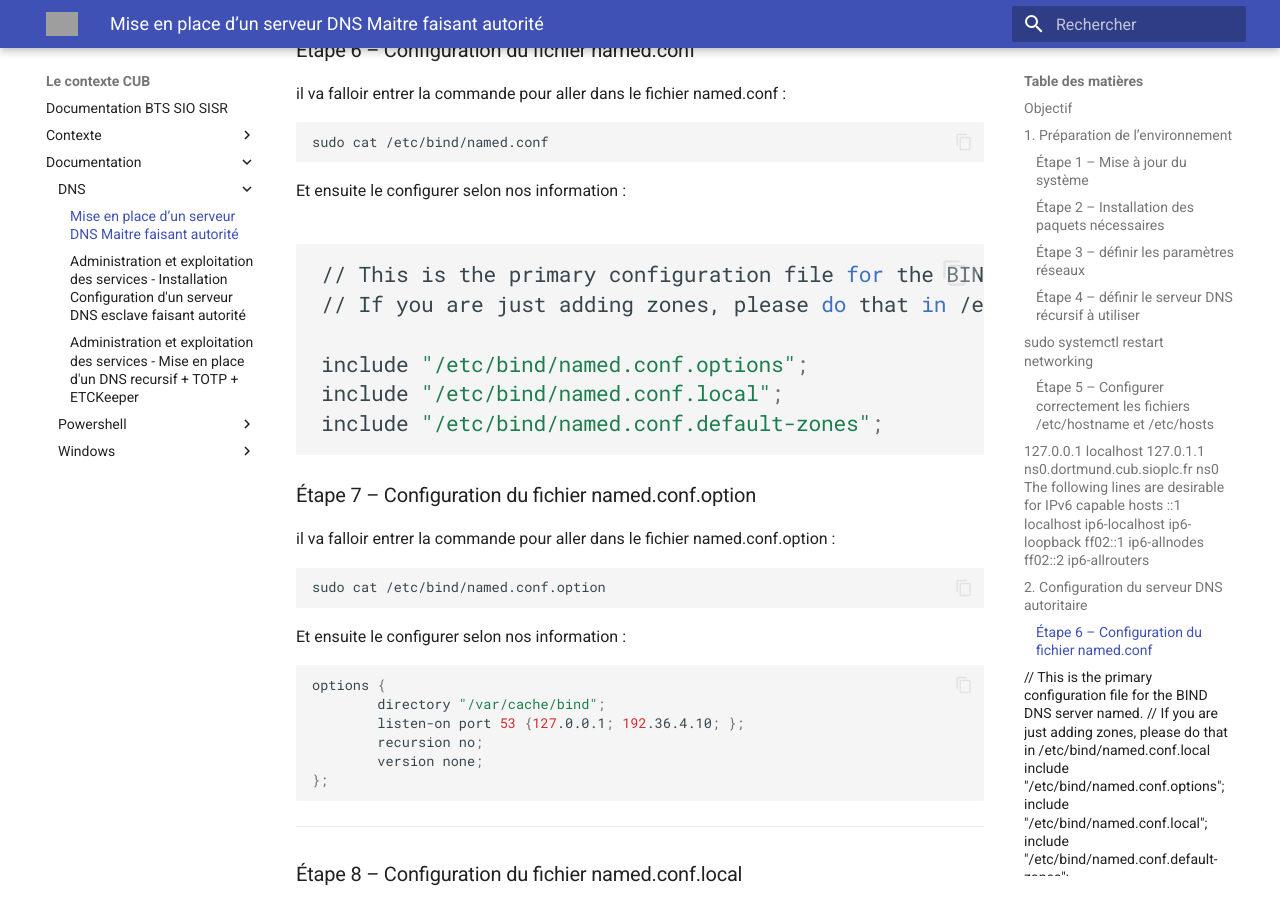
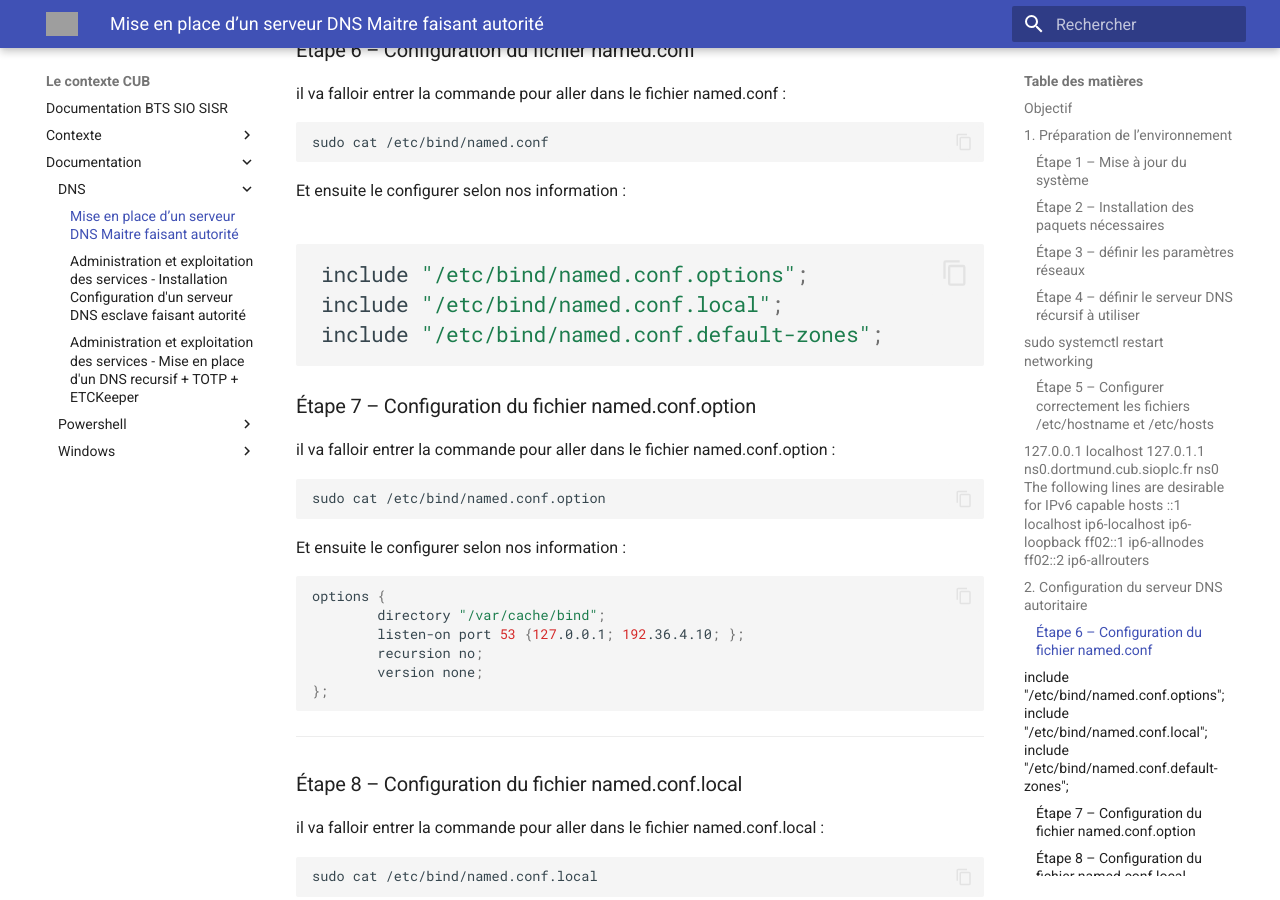
Before and after one commit to hugog36/CUBDOCUMENTATIONDORTMUND, an MkDocs documentation site: the page built from docs/documentation/DNS/Administration et exploitation des services - Installation Configuration d'un serveur DNS maitre faisant autorité.md, in a window 1280 px wide and 900 px high, scrolled down 2856 px. Built offline with MkDocs 1.6.1 and Material for MkDocs 9.7.7, drawn with Linux system fonts in a browser that asks for light colours; grey boxes are pictures that could not be loaded.

Commit message:
ajout doc dns maitre avec modif6

````diff
--- a/docs/documentation/DNS/Administration et exploitation des services - Installation Configuration d'un serveur DNS maitre faisant autorité.md
+++ b/docs/documentation/DNS/Administration et exploitation des services - Installation Configuration d'un serveur DNS maitre faisant autorité.md
@@ -135,8 +135,6 @@ sudo cat /etc/bind/named.conf
 Et ensuite le configurer selon nos information :
 
 ```bash
-// This is the primary configuration file for the BIND DNS server named.
-// If you are just adding zones, please do that in /etc/bind/named.conf.local
 
 include "/etc/bind/named.conf.options";
 include "/etc/bind/named.conf.local";
````
